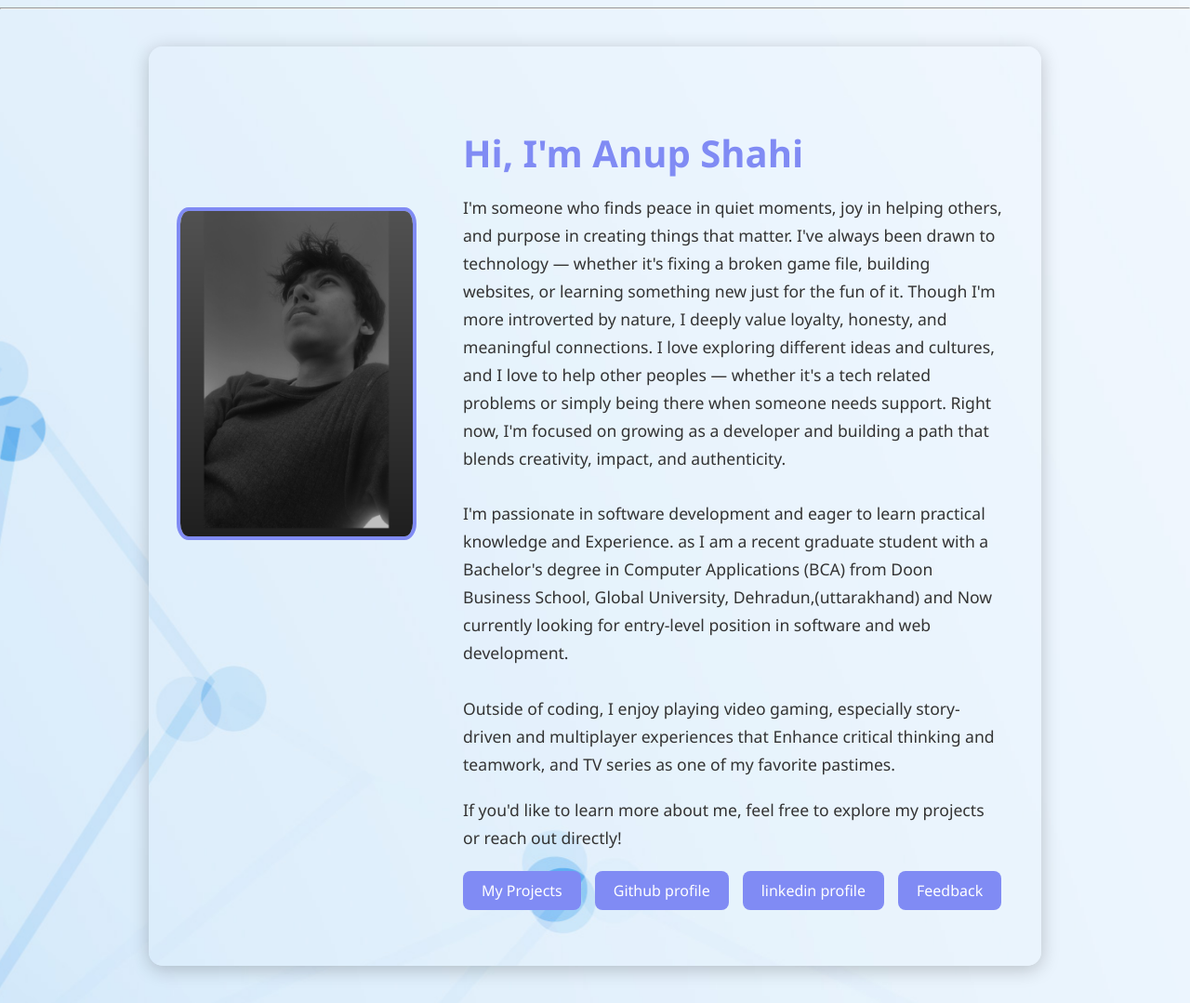
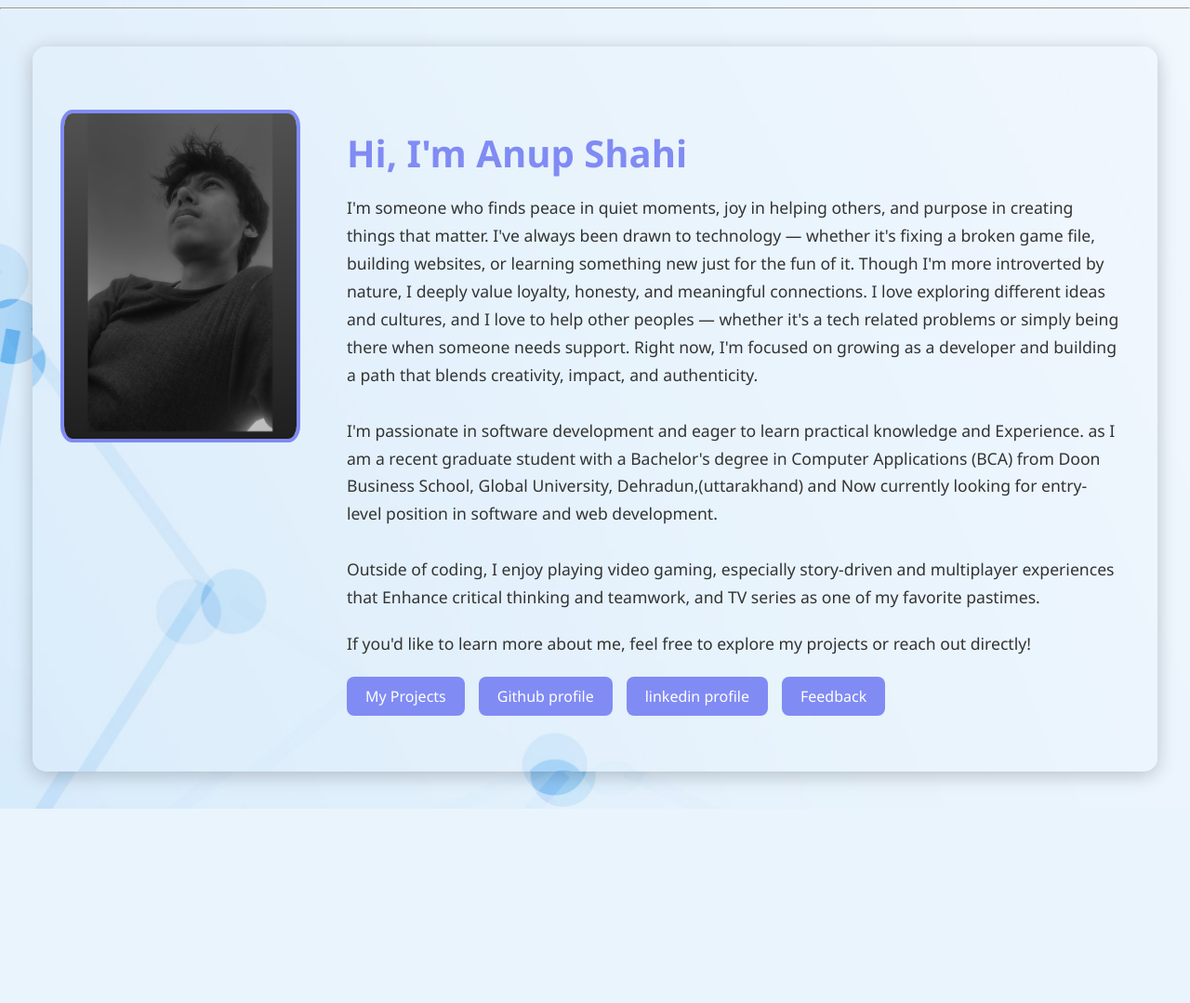
Before and after one commit to bhanu0221/Anup-Portfolio, a Flask app: page / in a window 1280 px wide. Shown: the part 53-1132 px from the top of the page at 93% size. After the commit the page ends 923 px from the top, so only its background shows below. Run offline with Flask 3, Linux system fonts and the light colour scheme.

Commit message:
little screen size or width 1150 changes on different pages

```diff
--- a/project/templates/about.html
+++ b/project/templates/about.html
@@ -10,7 +10,7 @@
 
     .about-container {
         background:url("{{ url_for('static', filename='images/about.jpg') }}") no-repeat center center;
-        max-width: 900px;
+        max-width: 1150px;
         margin: 40px auto;
         padding: 20px;
         border-radius: 10px;
--- a/project/templates/index.html
+++ b/project/templates/index.html
@@ -17,7 +17,7 @@
         padding: 50px 30px;
         margin: 40px auto;
         border-radius: 15px;
-        max-width: 900px;
+        max-width: 1150px;
         box-shadow: 0 4px 20px rgba(0, 0, 0, 0.216);
         gap: 40px;
         flex-wrap: wrap;
--- a/project/templates/projects.html
+++ b/project/templates/projects.html
@@ -9,7 +9,7 @@
     }
     .projects-container {
         background: url("{{ url_for('static', filename='images/hero.jpg') }}") no-repeat center center;
-        max-width: 900px;
+        max-width: 1150px;
         margin: 40px auto;
         padding: 20px;
         border-radius: 20px;
```
